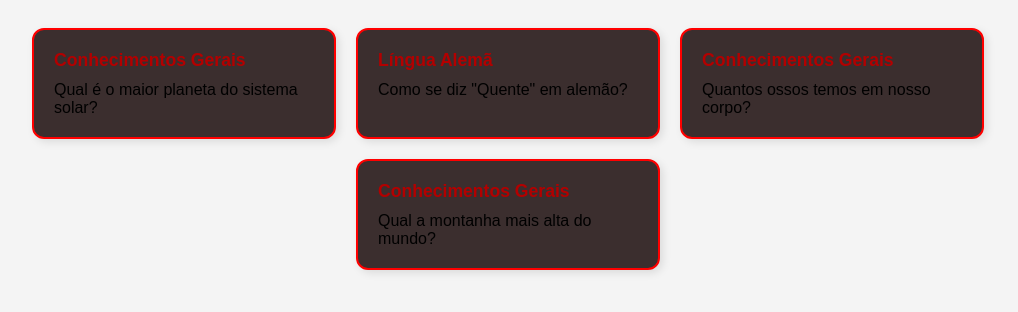
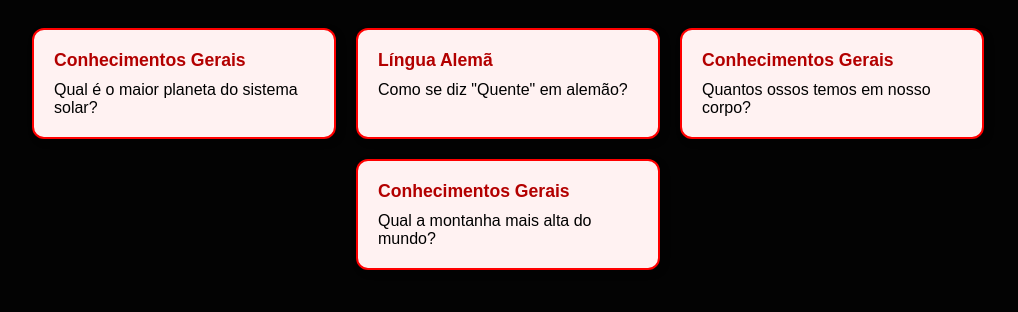
Before and after one commit to vohlinrabhar/churroscompastel, a plain HTML site: page index.html in a window 1280 px wide. Shown: the whole page, without its empty margins (132-1150 px from the left). Drawn offline with Linux system fonts and the light colour scheme.

Commit message:
cfdsdthj,htrgrzxdsef

```diff
--- a/style.css
+++ b/style.css
@@ -1,5 +1,5 @@
 body {
-  background-color: #f4f4f4;
+  background-color: #030303;
   font-family: Arial, sans-serif;
   display: flex;
   flex-wrap: wrap;
@@ -9,7 +9,7 @@ body {
 }
 
 .cartao {
-  background-color: #3b2e2e;
+  background-color: #fff2f2;
   border: 2px solid #ff0000;
   border-radius: 12px;
   width: 260px;
```
